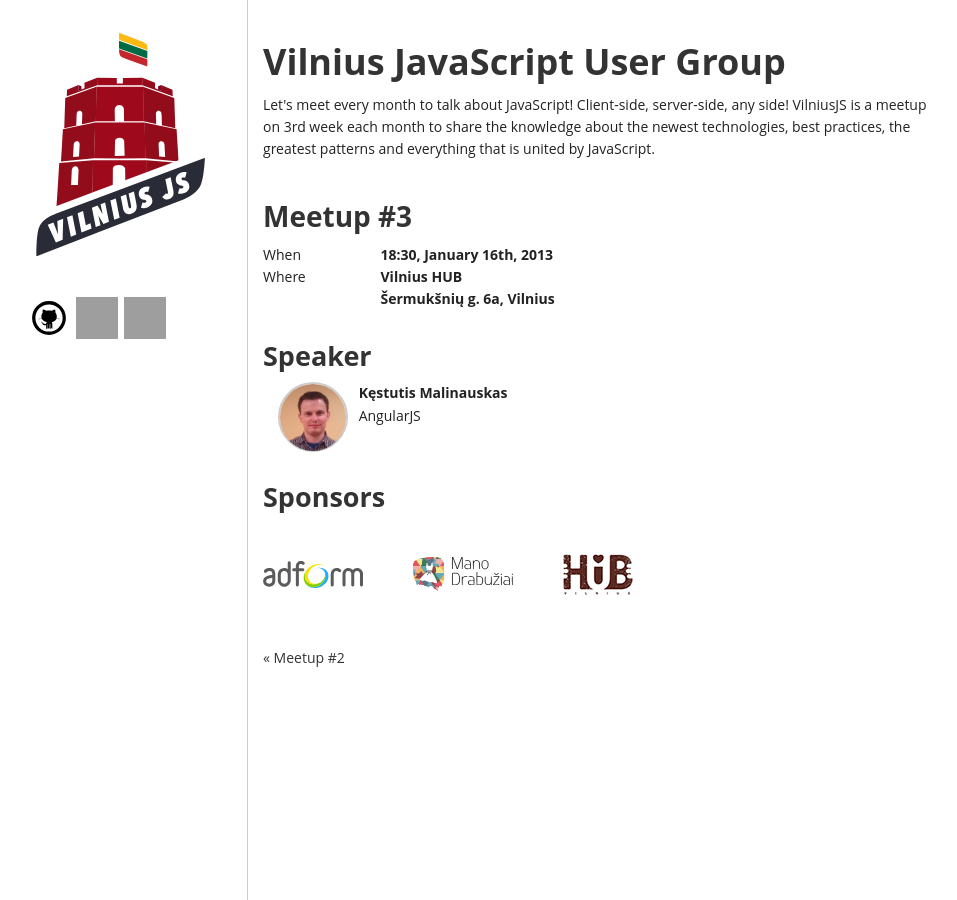
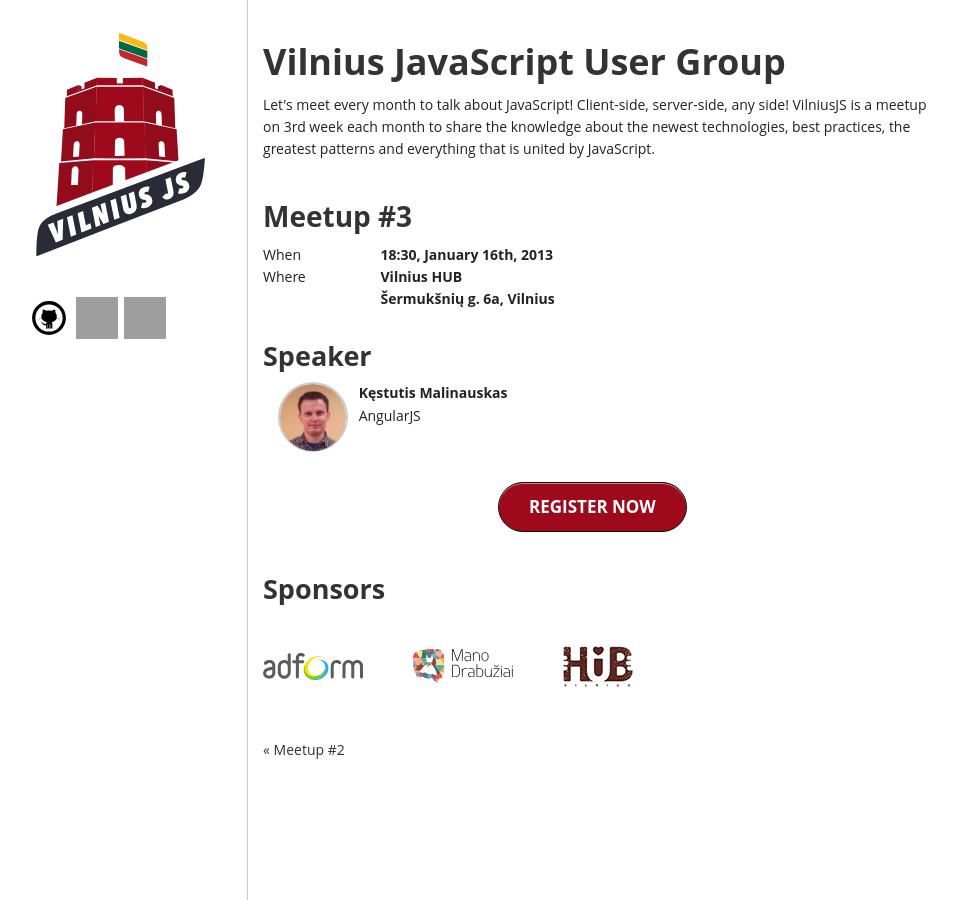
Before and after one commit to VilniusJS/vilniusjs.lt, a Jekyll site: the page built from _posts/2013-01-16-meetup3.html, in a window 1280 px wide. Shown: the whole page, without its empty margins (157-1114 px from the left). Built offline with Jekyll 4.4.1, drawn with Linux system fonts in a browser that asks for light colours; comment, search, counter and statistics services are not loaded; grey boxes are pictures that could not be loaded.

Commit message:
Add register link to the 3rd meetup

```diff
--- a/_posts/2013-01-16-meetup3.html
+++ b/_posts/2013-01-16-meetup3.html
@@ -33,6 +33,14 @@
   </div>
 </div>
 
+<div class="row">
+  <div class="four columns centered">
+    <h3>
+      <a class="large nice round red button" href="https://tito.io/vilniusjs/vilniusjs-3">REGISTER NOW</a>
+    </h3>
+  </div>
+</div>
+
 <h3>Sponsors</h3>
 <div class="row">
   <div class="ten columns">
```
